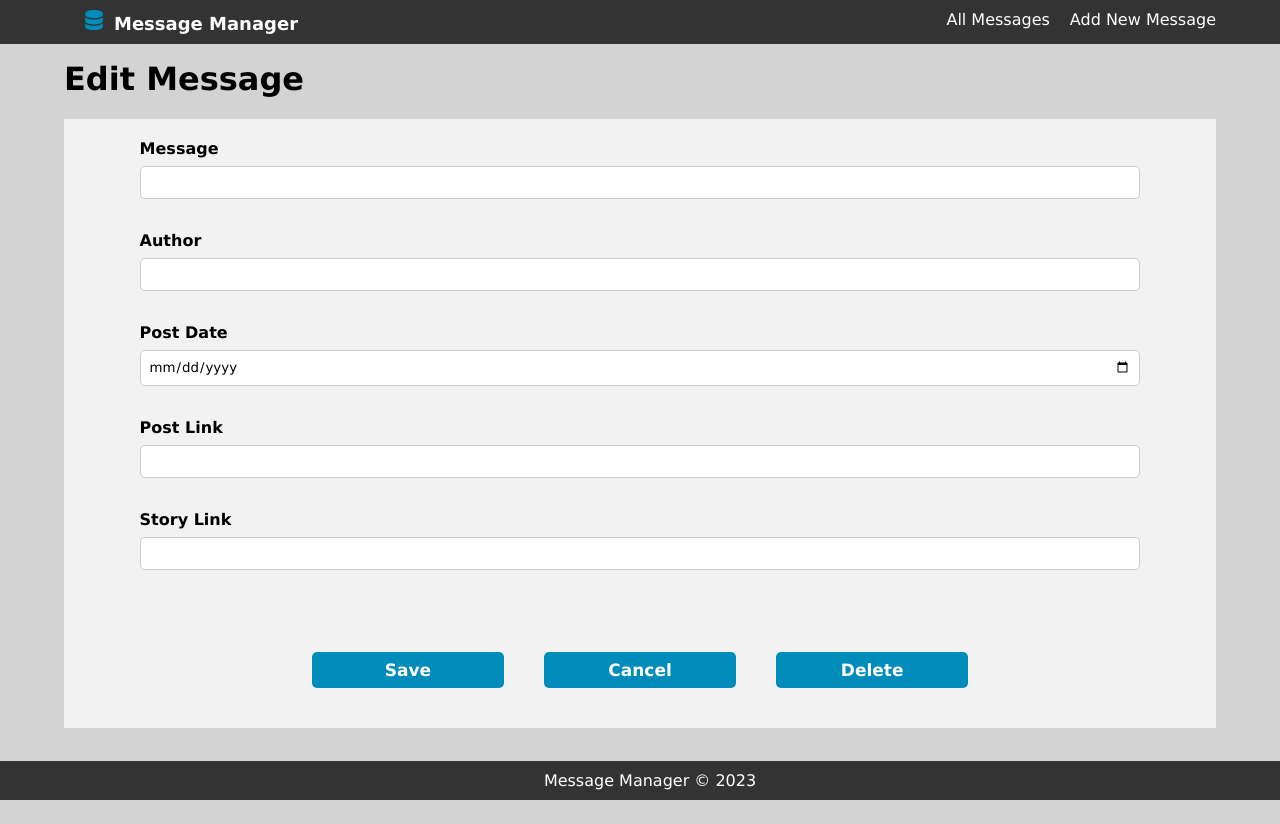
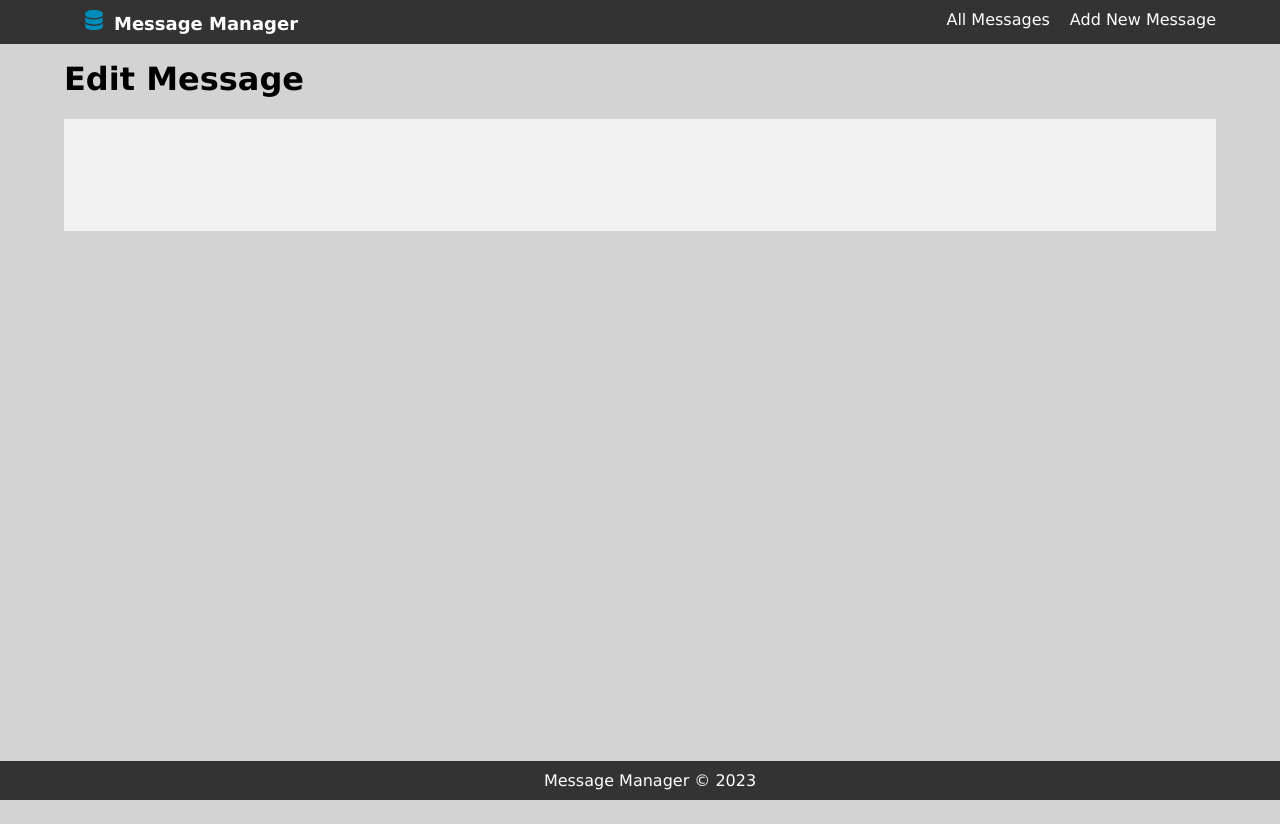
Before and after one commit to lucasmm96/message-manager2, a Next.js app: page /message-detail in a window 1280 px wide. After the commit the page ends 800 px from the top, so only its background shows below. Built offline with nearby package versions, Linux system fonts and the light colour scheme.

Commit message:
turn form into a more generic component

```diff
--- a/components/ui/Form.js
+++ b/components/ui/Form.js
@@ -1,90 +1,10 @@
-import { useState } from 'react';
-
 import classes from './Form.module.css';
-import IconLink from './IconLink';
 
 function Form(props) {
-	const [formState, setFormState] = useState({ ...props.data });
-
-	function changeHandler(event) {
-		setFormState({ ...formState, [event.target.name]: event.target.value });
-	}
-
-	function submitHandler(event) {
-		event.preventDefault();
-		props.onSubmitHandler(formState);
-	}
-
-	function cancelHandler(event) {
-		event.preventDefault();
-		props.onCancelHandler();
-	}
-
-	function deleteHandler(event) {
-		event.preventDefault();
-		props.onDeleteHandler(formState);
-	}
-
 	return (
 		<form className={classes.form}>
-			{props.fields.map((field) => (
-				<div key={field.name} className={classes.formGroup}>
-					{field.type === 'url' && formState[field.name] ? (
-						<div>
-							<label htmlFor={field.name}>{field.label}</label>
-							<IconLink
-								href={formState[field.name]}
-								newTab={true}
-								filename="link.svg"
-								alt="Open Link"
-								w={20}
-								h={20}
-							/>
-						</div>
-					) : (
-						<label htmlFor={field.name}>{field.label}</label>
-					)}
-					<input
-						type={field.type}
-						id={field.name}
-						name={field.name}
-						{...(field.required && { required: true })}
-						value={formState[field.name] || ''}
-						onChange={changeHandler}
-					/>
-				</div>
-			))}
-			<div className={classes.formContainer}>
-				{props.saveButton && (
-					<button
-						className={classes.formContainerItem}
-						type="submit"
-						onClick={submitHandler}
-					>
-						Save
-					</button>
-				)}
-				{props.cancelButton && (
-					<button
-						className={classes.formContainerItem}
-						type="button"
-						id="cancel"
-						onClick={cancelHandler}
-					>
-						Cancel
-					</button>
-				)}
-				{props.deleteButton && (
-					<button
-						className={classes.formContainerItem}
-						type="button"
-						id="delete"
-						onClick={deleteHandler}
-					>
-						Delete
-					</button>
-				)}
-			</div>
+			<div className={classes.formGroup}>{props.input}</div>
+			<div className={classes.formContainer}>{props.actions}</div>
 		</form>
 	);
 }
--- a/components/ui/Form.module.css
+++ b/components/ui/Form.module.css
@@ -17,59 +17,27 @@
 	justify-content: center;
 	align-items: stretch;
 	max-width: 100%;
-	padding: 5% 10% 2% 10%;
+	padding: 20px;
 	box-sizing: border-box;
 }
 
-.formContainerItem {
-	margin: 0 20px;
-	width: 24%;
+.formContainer button {
+	width: 30%;
 	font-size: 17px;
 }
 
 @media screen and (max-width: 992px) {
-	.formContainerItem {
-		width: 24%;
+	.formContainer button {
+		width: 30%;
 	}
 }
 
 @media screen and (max-width: 768px) {
-	.formContainerItem {
+	.formContainer button {
 		width: 100%;
 	}
 
-	.formContainerItem:not(:first-child) {
+	.formContainer button:not(:first-child) {
 		margin-top: 20px;
 	}
 }
-
-.form label {
-	font-weight: bold;
-	margin-bottom: 0.5rem;
-	margin-right: 10px;
-}
-
-.form input[type='text'],
-.form input[type='date'],
-.form input[type='url'] {
-	padding: 0.5rem;
-	border-radius: 5px;
-	border: 1px solid #ccc;
-}
-
-.form button[type='submit'],
-.form button[type='button'] {
-	padding: 0.5rem 1rem;
-	background-color: #008cba;
-	color: #fff;
-	border: none;
-	border-radius: 5px;
-	font-weight: bold;
-	cursor: pointer;
-	transition: background-color 0.1s;
-}
-
-.form button[type='submit']:hover,
-.form button[type='button']:hover {
-	background-color: #005c8a;
-}
```
